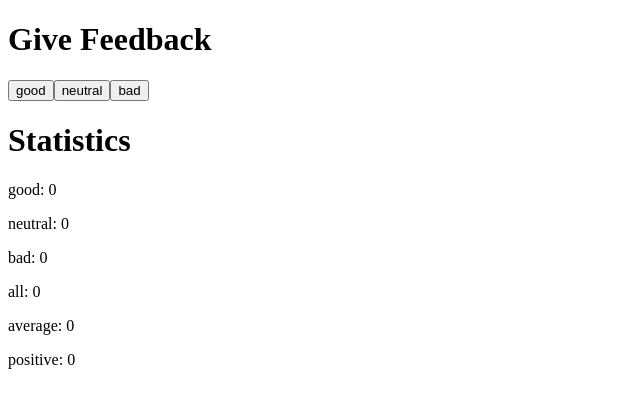
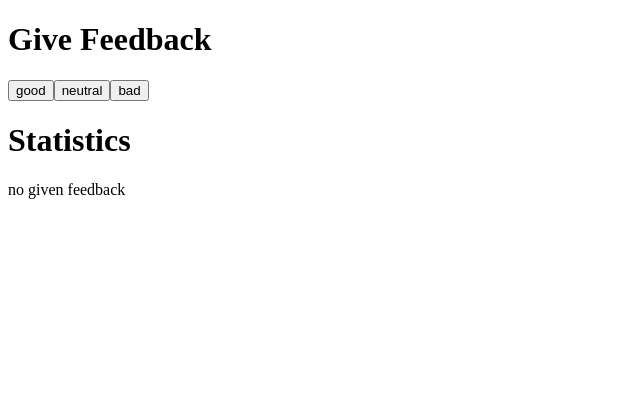
Before and after one commit to phreakphreak-zz/fullstackopen-exercises-part1, a React (Create React App) app: page / in a window 1280 px wide. Shown: the top 408 px of the page, without its empty margins (0-640 px from the left). Built offline with nearby package versions, Linux system fonts and the light colour scheme.

Commit message:
exercises 1.9

```diff
--- a/src/App.js
+++ b/src/App.js
@@ -1,42 +1,51 @@
 import React, { useState } from "react";
 
-const Button = ({ type }) => {
-  const { handleClick, text } = type;
+const Button = ({ stat }) => {
+  const { handleClick, text } = stat;
   return <button onClick={handleClick}>{text}</button>;
 };
 const Buttons = ({ feedback }) => {
   const [good, neutral, bad] = feedback.statesFeedback;
   return (
     <div>
-      <Button type={good} />
-      <Button type={neutral} />
-      <Button type={bad} />
+      <Button stat={good} />
+      <Button stat={neutral} />
+      <Button stat={bad} />
     </div>
   );
 };
 
-const Statistic = ({ type }) => {
-  const { text, value } = type;
+const Statistic = ({ stat }) => {
+  const { text, value } = stat;
+  let paragraph = text ==="positive"?`${text}: ${value}%`:`${text}: ${value}`
   return (
     <p>
-      {text}: {value}
+      {paragraph}
     </p>
   );
 };
 const Statistics = ({ feedback }) => {
   const [good, neutral, bad, all, average, positive] = feedback.statesFeedback;
-  return (
-
-    <div>
-      <h1>{feedback.titleStatistics}</h1>
-      <Statistic type={good} />
-      <Statistic type={neutral} />
-      <Statistic type={bad} />
-      <Statistic type={all} />
-      <Statistic type={average} />
-      <Statistic type={positive} />
-    </div>
-  );
+  if (all.value > 0) {
+    return (
+      <div>
+        <h1>{feedback.titleStatistics}</h1>
+        <Statistic stat={good} />
+        <Statistic stat={neutral} />
+        <Statistic stat={bad} />
+        <Statistic stat={all} />
+        <Statistic stat={average} />
+        <Statistic stat={positive} />
+      </div>
+    );
+  } else {
+    return (
+      <div>
+        <h1>{feedback.titleStatistics}</h1>
+        <p>no given feedback</p>
+      </div>
+    );
+  }
 };
 
 const Header = ({ feedback }) => <h1>{feedback.titleHeader}</h1>;
@@ -62,7 +71,7 @@ const App = () => {
           setStats({
             all: stats.all + 1,
             average: (stats.all + 1) / 3,
-            positive: (100 / (stats.all + 1)) * good,
+            positive:(100*(good+1))/(stats.all+1)
           });
           setGood(good + 1);
         },
@@ -74,7 +83,7 @@ const App = () => {
           setStats({
             all: stats.all + 1,
             average: (stats.all + 1) / 3,
-            positive: (100 / (stats.all + 1)) * good,
+            positive:(100*(good))/(stats.all+1)
           });
           setNeutral(neutral + 1);
         },
@@ -86,7 +95,7 @@ const App = () => {
           setStats({
             all: stats.all + 1,
             average: (stats.all + 1) / 3,
-            positive: (100 / (stats.all + 1)) * good,
+            positive:(100*(good))/(stats.all+1)
           });
           setBad(bad + 1);
         },
```
Also changed, not shown: 1 other file (tests, documents, lock files or other folders).
